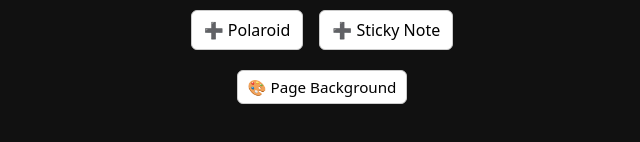
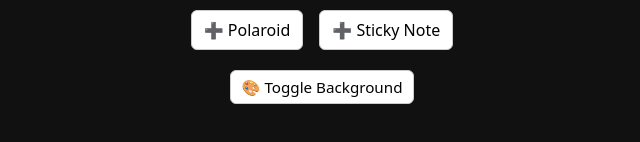
Before and after one commit to rampageai/spark-joy-feed, a React app in the folder frontend/: page / in a window 1280 px wide. Shown: the part 392-534 px from the top of the page, without its empty margins (318-958 px from the left). Built offline with nearby package versions, Linux system fonts and the light colour scheme; the HTML template or start-up script is replaced by a standard one.

Commit message:
moved color picker

```diff
--- a/frontend/src/App.jsx
+++ b/frontend/src/App.jsx
@@ -135,15 +135,15 @@ function App() {
       </div>
 
       <div className="background-controls">
-        <button onClick={() => setShowBgPicker(!showBgPicker)}>
-          🎨 Page Background
+        <button onClick={() => setShowBgPicker((v) => !v)}>
+          🎨 Toggle Background
         </button>
         {showBgPicker && (
           <input
             type="color"
             value={pageBg}
             onChange={(e) => setPageBg(e.target.value)}
-            className="color-picker-popup"
+            style={{ display: showBgPicker ? "inline-block" : "none" }}
           />
         )}
       </div>
```
